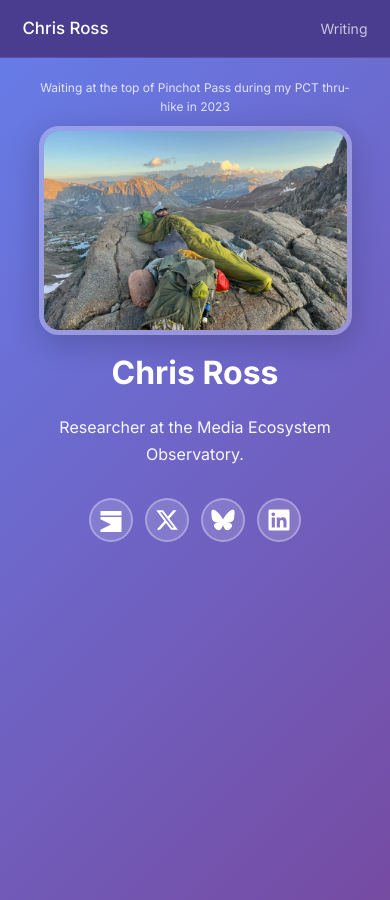
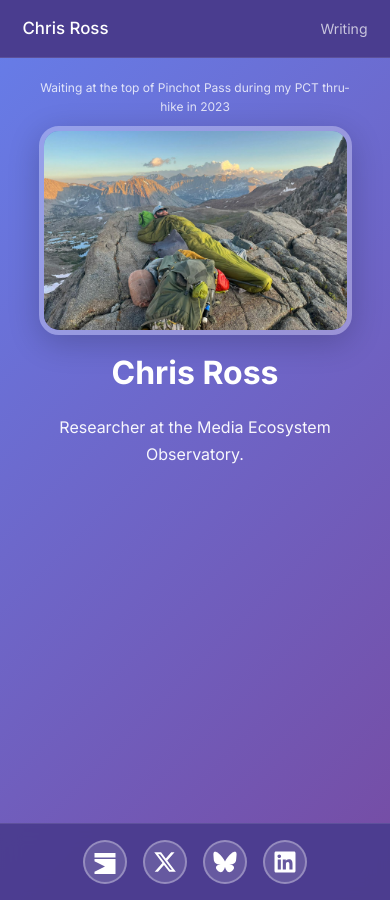
Before and after one commit to chrispross/chrispross.github.io, a Jekyll site: the page built from index.html, in a window 390 px wide. Built offline with Jekyll 4.4.1, drawn with Linux system fonts in a browser that asks for light colours.

Commit message:
Pin social links to bottom of screen on mobile
Fixed position bar with blurred background, separated from main content.
Added bottom padding to hero so content isn't hidden behind the bar.

Co-Authored-By: Claude Opus 4.6 (1M context) <noreply@anthropic.com>

```diff
--- a/index.html
+++ b/index.html
@@ -91,6 +91,7 @@ title: Home
     .hero {
       padding: 20px 16px;
       min-height: auto;
+      padding-bottom: 100px;
     }
     .hero h1 {
       font-size: 32px;
@@ -99,8 +100,18 @@ title: Home
       font-size: 16px;
     }
     .social-links {
-      gap: 12px;
-      margin-top: 30px;
+      position: fixed;
+      bottom: 0;
+      left: 0;
+      right: 0;
+      gap: 16px;
+      margin-top: 0;
+      padding: 16px 0;
+      background: rgba(74, 61, 143, 0.95);
+      backdrop-filter: blur(10px);
+      -webkit-backdrop-filter: blur(10px);
+      border-top: 1px solid rgba(255, 255, 255, 0.1);
+      z-index: 100;
     }
     .social-links a {
       width: 44px;
```
